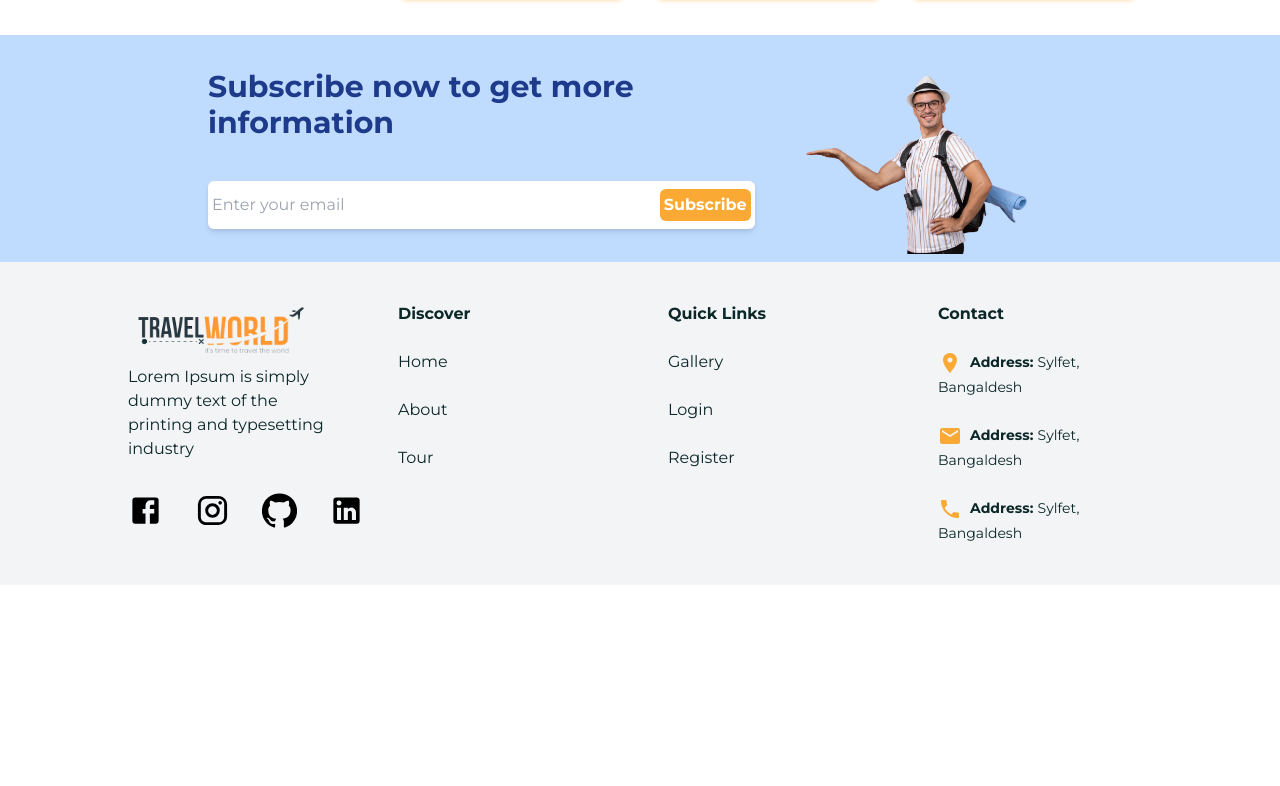
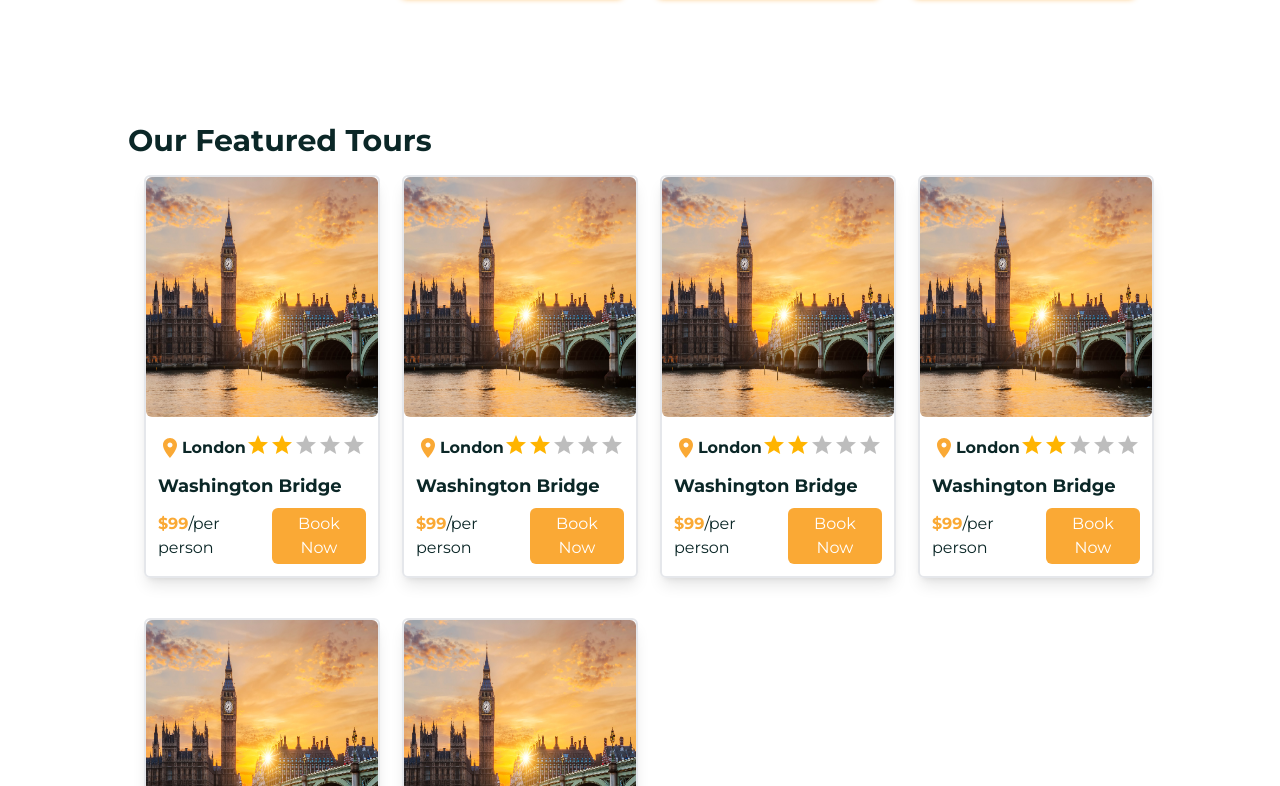
Before and after one commit to boualem06/Tours-Travel, a React (Create React App) app: page /home in a window 1280 px wide. Shown: the part 1074-1860 px from the top of the page. Before the commit the page ends 1659 px from the top, so only its background shows below. Built offline with nearby package versions, Linux system fonts and the light colour scheme; a web font is replaced by a local one.

Commit message:
adding the featured tours page

```diff
--- /dev/null
+++ b/src/pages/FeaturedTours.js
@@ -0,0 +1,22 @@
+import Card from "../components/Card"
+const FeaturedTours = () => {
+    return (
+        <div>
+            <h1 className="font-bold text-3xl ">Our Featured Tours</h1>
+            <div className="flex justify-center mt-4 lg:px-4 md:px-3 sm:px-2 px-1">
+                <div className="grid md:grid-cols-3 lg:grid-cols-4 sm:grid-cols-2 grid-cols-1 lg:gap-10 md:gap-5 sm:gap-4 gap-4">
+                    <Card></Card>
+                    <Card></Card>
+                    <Card></Card>
+                    <Card></Card>
+                    <Card></Card>
+                    <Card></Card>
+
+                </div>
+            </div>
+        </div>
+
+    )
+}
+
+export default FeaturedTours
--- a/src/pages/Home.js
+++ b/src/pages/Home.js
@@ -6,6 +6,7 @@ import Subtitle from '../shared/Subtitle'
 import SearchBar from '../components/SearchBar'
 import Offers from '../components/Offers'
 import Subscribe from '../components/Subscribe'
+import FeaturedTours from './FeaturedTours'
 const Home = () => {
     return (
         <div >
@@ -53,9 +54,16 @@ const Home = () => {
             <div className='lg:px-36 px-2 md:px-20 mt-16'>
                 <Offers></Offers>
             </div>
+
+            <div className='mt-32 lg:px-32 md:px-20 px-2'>
+                <FeaturedTours></FeaturedTours>
+            </div>
+
+
             <div className='mt-10'>
                 <Subscribe></Subscribe>
             </div>
+
 
 
         </div>
```
